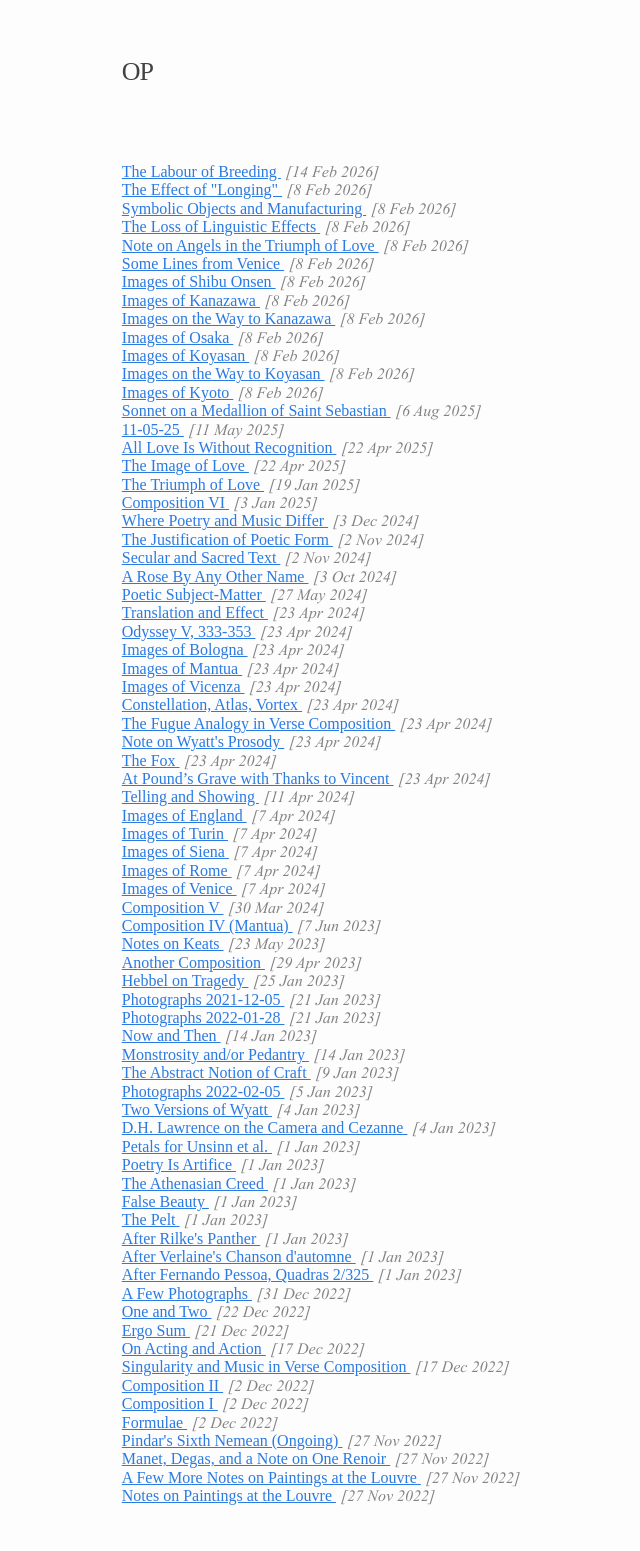
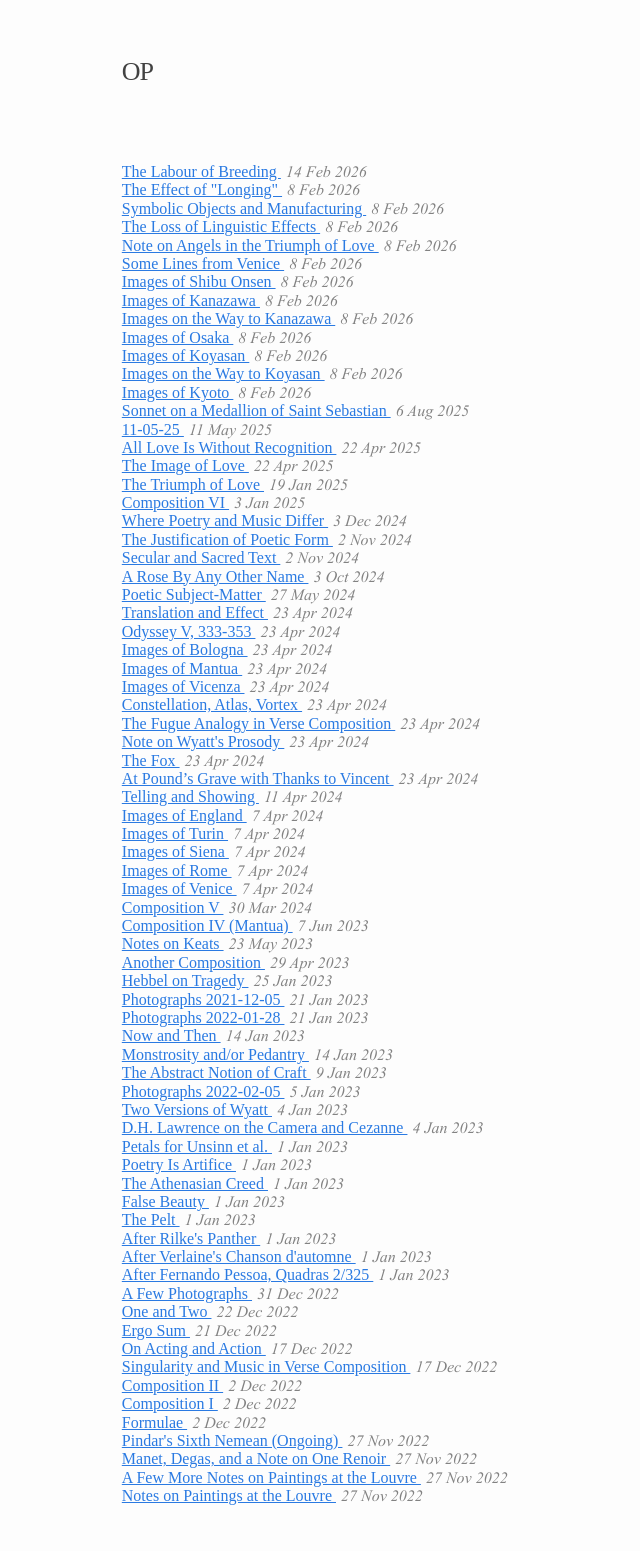
Before and after one commit to TheatrumMundi/TheatrumMundi, a Jekyll site: the page built from index.markdown, in a window 1280 px wide. Shown: the whole page, without its empty margins (177-817 px from the left). Built offline with Jekyll 4.4.1, drawn with Linux system fonts in a browser that asks for light colours; some web fonts are replaced.

Commit message:
Unbracket dates on homepage

```diff
--- a/_layouts/home.html
+++ b/_layouts/home.html
@@ -19,7 +19,7 @@ layout: default
           <a class="post-link" href="{{ post.url | relative_url }}">
           {{ post.title | escape }}
           </a>
-          <span class="post-meta">[{{ post.date | date: date_format }}]</span>
+          <span class="post-meta">{{ post.date | date: date_format }}</span>
         </span>
         {%- if site.show_excerpts -%}
         {{ post.excerpt }}
```
